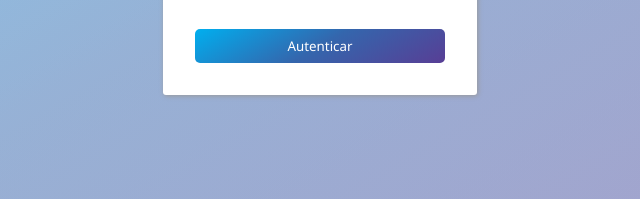
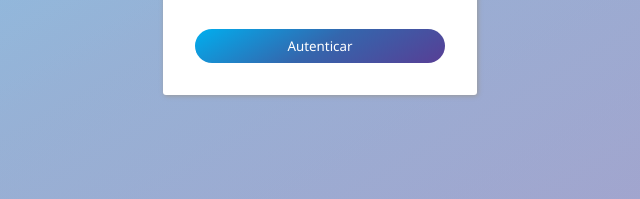
Before and after one commit to projetoinclus/sistema_web, a plain HTML site: page index.html in a window 1280 px wide. Shown: the part 444-643 px from the top of the page, 320-960 px from the left. Drawn offline with Linux system fonts and the light colour scheme.

Commit message:
20240525-1021

```diff
--- a/css/global.css
+++ b/css/global.css
@@ -31,7 +31,7 @@ input:focus {
 
 .btn-primary {
     padding: 8px;
-    border-radius: 5px;
+    border-radius: 100px;
     border: none;
     background-image: linear-gradient(150deg, rgba(0, 175, 239), rgba(52, 102, 173), rgb(88, 62, 149));
     color: #ffffff;
```
